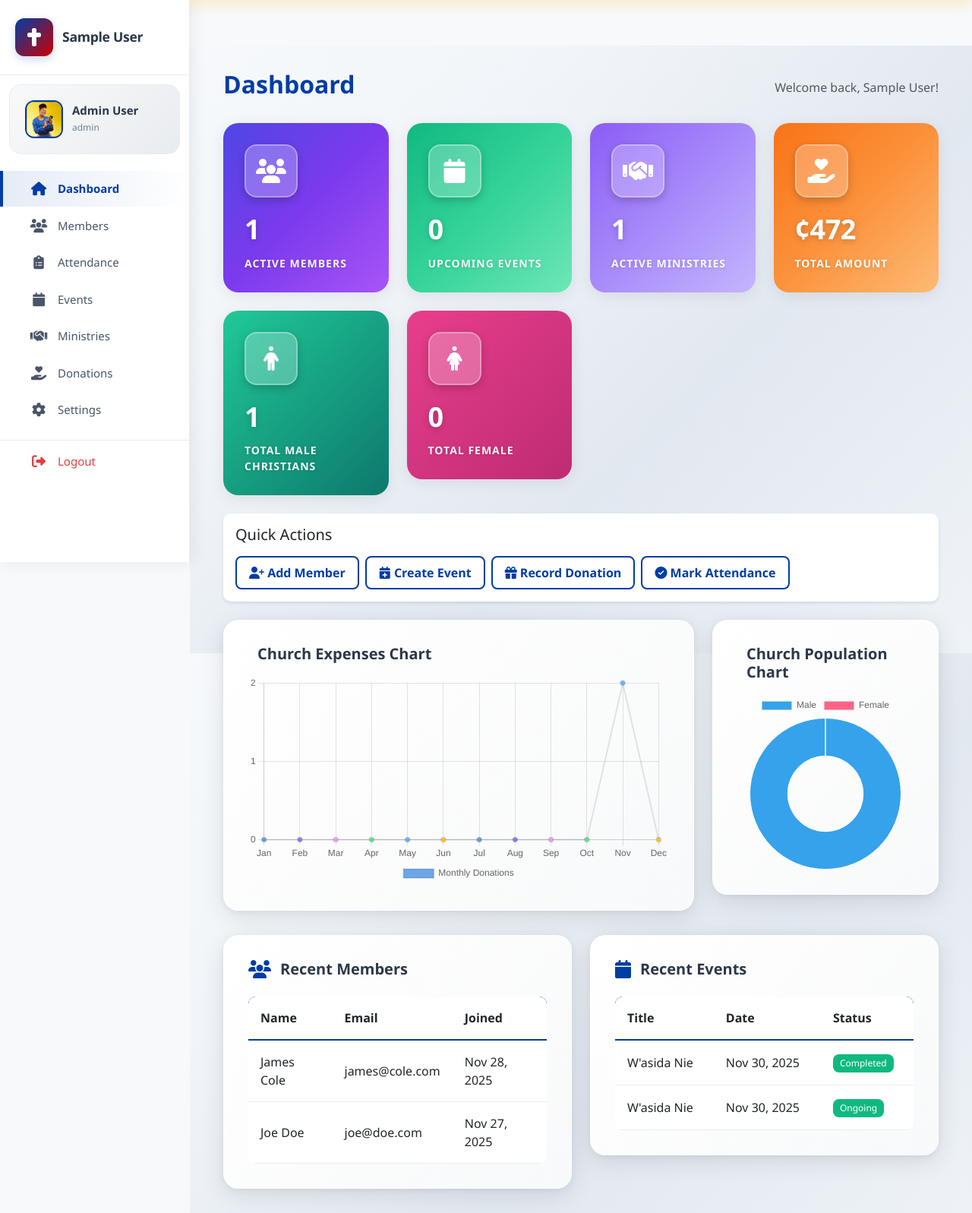
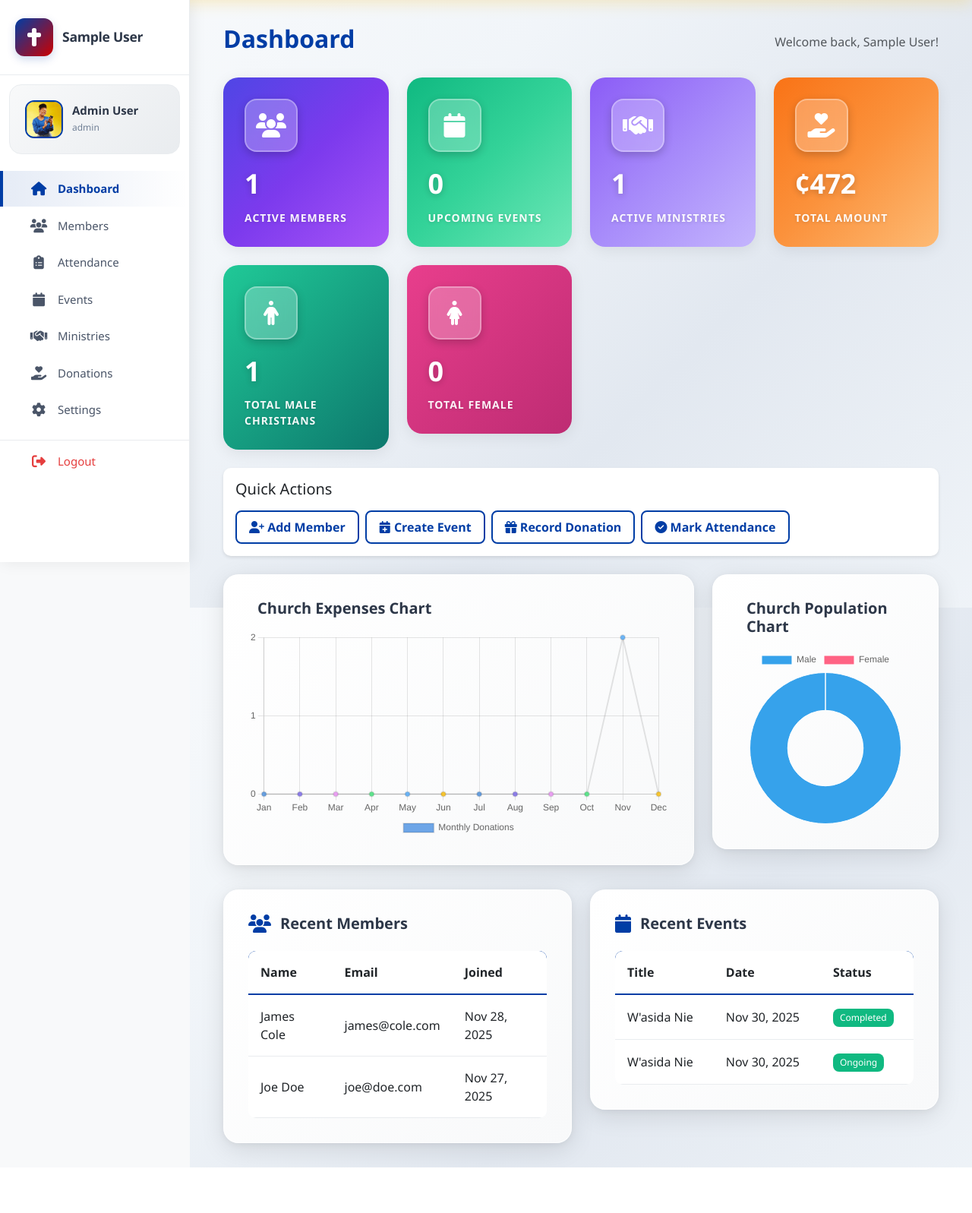
Before and after one commit to EbenezerQuayson/church_management_system, a PHP site: page /church_management_system/app/views/dashboard.php in a window 1280 px wide. Shown: the part 60-1657 px from the top of the page at 76% size. After the commit the page ends 1597 px from the top, so only its background shows below. Run offline with PHP 8.4, Linux system fonts and the light colour scheme; the visitor is signed in with stand-in values (Sample User, id 1); data comes from the database, SQL or seed files in the repository.

Commit message:
Adjusted main content margins and height for improved layout on the dashboard

```diff
--- a/assets/css/style.css
+++ b/assets/css/style.css
@@ -296,9 +296,9 @@ body {
 /* Main Content */
 .main-content {
   margin-left: var(--sidebar-width);
-  margin-top: 60px;
+  margin-top: 0;
   padding: 2rem;
-  min-height: calc(100vh - 60px);
+  min-height: calc(100vh - 10px);
   background: linear-gradient(135deg, #f8fafc 0%, #f1f5f9 30%, #e2e8f0 60%, #f1f5f9 100%);
   background-attachment: fixed;
 }
```
